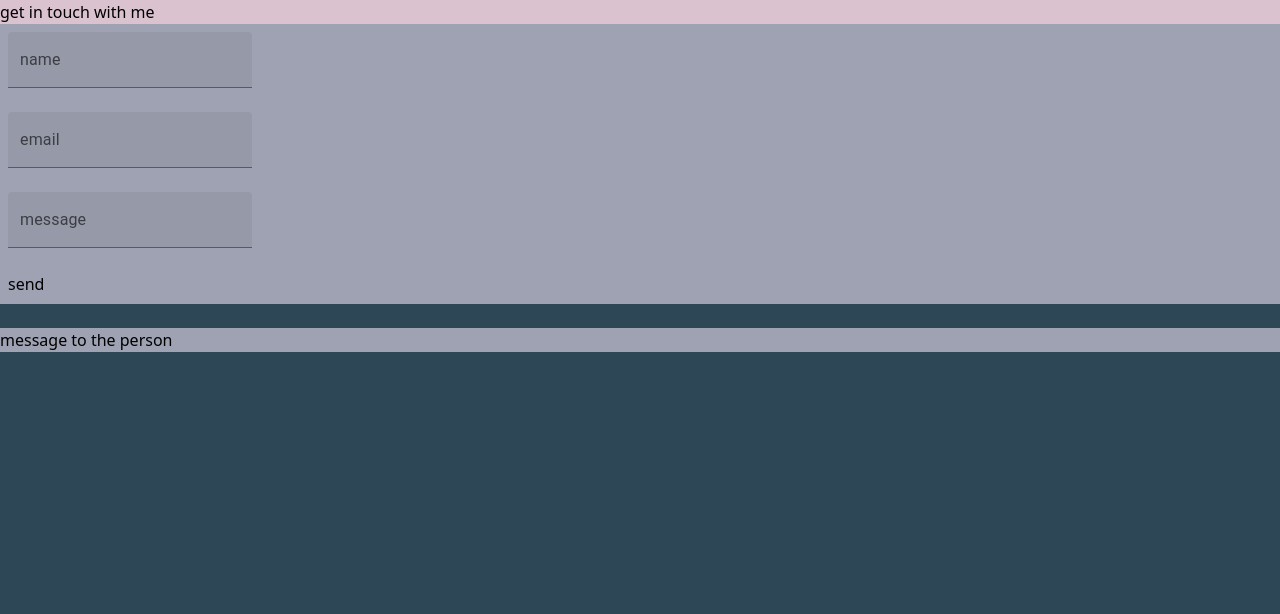
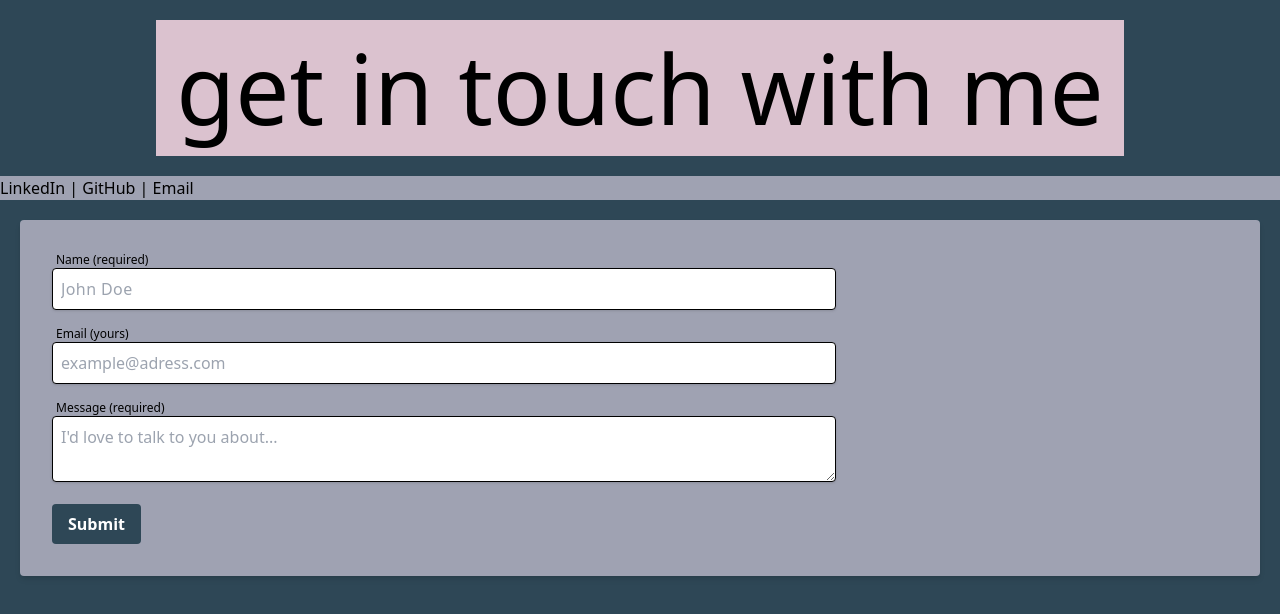
Before and after one commit to Thirteenhelens/testPersonalSite, a React (Create React App) app in the folder updatedpersonalsite/: page /ContactMe in a window 1280 px wide. Shown: the top 614 px of the page. Built offline with nearby package versions, Linux system fonts and the light colour scheme.

Commit message:
added form functionality (sends me an email upon completion) and a tad bit of styling

```diff
--- a/updatedpersonalsite/package.json
+++ b/updatedpersonalsite/package.json
@@ -9,6 +9,7 @@
     "@testing-library/jest-dom": "^5.16.4",
     "@testing-library/react": "^13.2.0",
     "@testing-library/user-event": "^13.5.0",
+    "emailjs-com": "^3.2.0",
     "react": "^18.1.0",
     "react-dom": "^18.1.0",
     "react-router-dom": "^6.3.0",
--- a/updatedpersonalsite/src/App/App.css
+++ b/updatedpersonalsite/src/App/App.css
@@ -482,6 +482,42 @@ Ensure the default browser behavior of the `hidden` attribute.
   pointer-events: none;
 }
 
+.m-5 {
+  margin: 1.25rem;
+}
+
+.m-3 {
+  margin: 0.75rem;
+}
+
+.m-2 {
+  margin: 0.5rem;
+}
+
+.m-4 {
+  margin: 1rem;
+}
+
+.mb-4 {
+  margin-bottom: 1rem;
+}
+
+.mb-5 {
+  margin-bottom: 1.25rem;
+}
+
+.mb-3 {
+  margin-bottom: 0.75rem;
+}
+
+.mt-1 {
+  margin-top: 0.25rem;
+}
+
+.ml-1 {
+  margin-left: 0.25rem;
+}
+
 .grid {
   display: grid;
 }
@@ -498,8 +534,21 @@ Ensure the default browser behavior of the `hidden` attribute.
   width: 100vw;
 }
 
+.w-full {
+  width: 100%;
+}
+
+.w-2\/3 {
+  width: 66.666667%;
+}
+
 .cursor-pointer {
   cursor: pointer;
+}
+
+.appearance-none {
+  -webkit-appearance: none;
+          appearance: none;
 }
 
 .justify-items-center {
@@ -508,6 +557,14 @@ Ensure the default browser behavior of the `hidden` attribute.
 
 .gap-y-20 {
   row-gap: 5rem;
+}
+
+.rounded {
+  border-radius: 0.25rem;
+}
+
+.border {
+  border-width: 1px;
 }
 
 .bg-light {
@@ -535,6 +592,11 @@ Ensure the default browser behavior of the `hidden` attribute.
   background-color: rgb(22 38 46 / var(--tw-bg-opacity));
 }
 
+.bg-white {
+  --tw-bg-opacity: 1;
+  background-color: rgb(255 255 255 / var(--tw-bg-opacity));
+}
+
 .p-5 {
   padding: 1.25rem;
 }
@@ -551,12 +613,44 @@ Ensure the default browser behavior of the `hidden` attribute.
   padding: 0.5rem;
 }
 
+.p-8 {
+  padding: 2rem;
+}
+
+.px-8 {
+  padding-left: 2rem;
+  padding-right: 2rem;
+}
+
+.py-2 {
+  padding-top: 0.5rem;
+  padding-bottom: 0.5rem;
+}
+
+.px-3 {
+  padding-left: 0.75rem;
+  padding-right: 0.75rem;
+}
+
+.px-4 {
+  padding-left: 1rem;
+  padding-right: 1rem;
+}
+
 .pt-40 {
   padding-top: 10rem;
 }
 
 .pt-10 {
   padding-top: 2.5rem;
+}
+
+.pt-6 {
+  padding-top: 1.5rem;
+}
+
+.pb-8 {
+  padding-bottom: 2rem;
 }
 
 .text-center {
@@ -583,8 +677,26 @@ Ensure the default browser behavior of the `hidden` attribute.
   line-height: 1;
 }
 
+.text-sm {
+  font-size: 0.875rem;
+  line-height: 1.25rem;
+}
+
+.text-xs {
+  font-size: 0.75rem;
+  line-height: 1rem;
+}
+
 .font-bold {
   font-weight: 700;
+}
+
+.leading-tight {
+  line-height: 1.25;
+}
+
+.tracking-wide {
+  letter-spacing: 0.025em;
 }
 
 .text-white {
@@ -592,9 +704,58 @@ Ensure the default browser behavior of the `hidden` attribute.
   color: rgb(255 255 255 / var(--tw-text-opacity));
 }
 
+.shadow-md {
+  --tw-shadow: 0 4px 6px -1px rgb(0 0 0 / 0.1), 0 2px 4px -2px rgb(0 0 0 / 0.1);
+  --tw-shadow-colored: 0 4px 6px -1px var(--tw-shadow-color), 0 2px 4px -2px var(--tw-shadow-color);
+  box-shadow: var(--tw-ring-offset-shadow, 0 0 #0000), var(--tw-ring-shadow, 0 0 #0000), var(--tw-shadow);
+}
+
+.shadow {
+  --tw-shadow: 0 1px 3px 0 rgb(0 0 0 / 0.1), 0 1px 2px -1px rgb(0 0 0 / 0.1);
+  --tw-shadow-colored: 0 1px 3px 0 var(--tw-shadow-color), 0 1px 2px -1px var(--tw-shadow-color);
+  box-shadow: var(--tw-ring-offset-shadow, 0 0 #0000), var(--tw-ring-shadow, 0 0 #0000), var(--tw-shadow);
+}
+
 .hover\:bg-light:hover {
   --tw-bg-opacity: 1;
   background-color: rgb(159 162 178 / var(--tw-bg-opacity));
+}
+
+.hover\:bg-dark:hover {
+  --tw-bg-opacity: 1;
+  background-color: rgb(46 71 86 / var(--tw-bg-opacity));
+}
+
+.hover\:bg-lighter:hover {
+  --tw-bg-opacity: 1;
+  background-color: rgb(219 194 207 / var(--tw-bg-opacity));
+}
+
+.hover\:text-white:hover {
+  --tw-text-opacity: 1;
+  color: rgb(255 255 255 / var(--tw-text-opacity));
+}
+
+.hover\:text-darker:hover {
+  --tw-text-opacity: 1;
+  color: rgb(22 38 46 / var(--tw-text-opacity));
+}
+
+.hover\:shadow-md:hover {
+  --tw-shadow: 0 4px 6px -1px rgb(0 0 0 / 0.1), 0 2px 4px -2px rgb(0 0 0 / 0.1);
+  --tw-shadow-colored: 0 4px 6px -1px var(--tw-shadow-color), 0 2px 4px -2px var(--tw-shadow-color);
+  box-shadow: var(--tw-ring-offset-shadow, 0 0 #0000), var(--tw-ring-shadow, 0 0 #0000), var(--tw-shadow);
+}
+
+.hover\:shadow-lg:hover {
+  --tw-shadow: 0 10px 15px -3px rgb(0 0 0 / 0.1), 0 4px 6px -4px rgb(0 0 0 / 0.1);
+  --tw-shadow-colored: 0 10px 15px -3px var(--tw-shadow-color), 0 4px 6px -4px var(--tw-shadow-color);
+  box-shadow: var(--tw-ring-offset-shadow, 0 0 #0000), var(--tw-ring-shadow, 0 0 #0000), var(--tw-shadow);
+}
+
+.focus\:outline-none:focus {
+  outline: 2px solid transparent;
+  outline-offset: 2px;
 }
 
 @media (min-width: 640px) {
@@ -617,3 +778,9 @@ Ensure the default browser behavior of the `hidden` attribute.
             column-gap: 2rem;
   }
 }
+
+@media (min-width: 1280px) {
+  .xl\:w-96 {
+    width: 24rem;
+  }
+}
--- a/updatedpersonalsite/src/ContactPage/ContactPage.jsx
+++ b/updatedpersonalsite/src/ContactPage/ContactPage.jsx
@@ -1,72 +1,107 @@
 import { useState } from "react";
-import { TextField } from "@mui/material";
+import { send } from "emailjs-com";
+import { Link } from "react-router-dom";
 
 export default function ContactPage() {
-  const formSmile = {
-    name: "",
-    email: "",
+  const [toSend, setToSend] = useState({
     message: "",
-  };
-
-  const [contactForm, setContactForm] = useState({
-    name: "",
-    email: "",
-    message: "",
+    reply_to: "",
+    from_name: "",
   });
 
   const onSubmit = (e) => {
     e.preventDefault();
-    console.log(contactForm);
-    setContactForm(formSmile);
+    send("service_s9r3irg", "template_5solhag", toSend, "7JYskOlEaA9qey4im")
+      .then((response) => {
+        console.log("SUCCESS!", response.status, response.text);
+      })
+      .catch((err) => {
+        console.log("FAILED...", err);
+      });
+    setToSend({ message: "", reply_to: "", from_name: "" });
+  };
+
+  const handleChange = (e) => {
+    setToSend({ ...toSend, [e.target.name]: e.target.value });
   };
 
   return (
     <div id="contactContainer" class="bg-dark w-screen h-screen">
-      <div id="header" class="bg-lighter">
-        <p>get in touch with me</p>
+      <div class="p-5 grid justify-items-center">
+        <div />
+        <div id="header" class="p-5 bg-lighter text-center">
+          <Link to="/Home">
+            <h1 class="text-8xl">get in touch with me</h1>
+          </Link>
+        </div>
+        <div />
       </div>
 
-      <div id="contactForm" class="bg-light p-2">
-        <form onSubmit={onSubmit}>
-          <TextField
-            type="text"
-            label="name"
-            variant="filled"
-            value={contactForm.name}
-            onChange={(e) => {
-              setContactForm({ name: e.target.value });
-            }}
-          />
-          <br />
-          <br />
-          <TextField
-            label="email"
-            variant="filled"
-            value={contactForm.email}
-            onChange={(e) => {
-              setContactForm({ email: e.target.value });
-            }}
-          />
-          <br />
-          <br />
-          <TextField
-            label="message"
-            variant="filled"
-            value={contactForm.message}
-            onChange={(e) => {
-              setContactForm({message: e.target.value});
-            }}
-          />
-          <br />
-          <br />
-          <button type="submit">send</button>
-        </form>
+      <div id="socials" class="bg-light">
+        <nav>
+          <a
+            target="_blank"
+            rel="noreferrer"
+            href="https://www.linkedin.com/in/jack-barrett02/"
+          >
+            {" "}
+            LinkedIn{" "}
+          </a>
+          |
+          <a
+            target="_blank"
+            rel="noreferrer"
+            href="https://github.com/Thirteenhelens"
+          >
+            {" "}
+            GitHub{" "}
+          </a>
+          |<a href="mailto:jbarrett1347@gmail.com"> Email </a>
+        </nav>
       </div>
 
-      <br />
-      <div id="msgTxt" class="bg-light">
-        <p>message to the person</p>
-      </div>
+      {/* <div id="gridForForm"> */}
+      <form onSubmit={onSubmit} class="bg-light shadow-md rounded p-8 m-5">
+        <div class="text-xs ml-1 pointer-events-none">Name (required)</div>
+        <input
+          required
+          type="text"
+          name="from_name"
+          placeholder="John Doe"
+          onChange={handleChange}
+          value={toSend.from_name}
+          class="form-control shadow border rounded w-2/3 p-2 mb-4 tracking-wide"
+        />
+
+        <div class="text-xs ml-1 pointer-events-none">Email (yours)</div>
+        <input
+          type="email"
+          name="reply_to"
+          value={toSend.reply_to}
+          onChange={handleChange}
+          placeholder="example@adress.com"
+          class="shadow border rounded w-2/3 p-2 mb-4"
+        />
+
+        <div class="text-xs ml-1 pointer-events-none">Message (required)</div>
+        <textarea
+          required
+          type="text"
+          name="message"
+          value={toSend.message}
+          onChange={handleChange}
+          class="shadow border rounded w-2/3 p-2 mb-4"
+          placeholder="I'd love to talk to you about..."
+        />
+        <br />
+        <button
+          type="submit"
+          class="font-bold py-2 px-4 rounded bg-dark text-white hover:shadow-lg hover:bg-lighter hover:text-darker"
+        >
+          Submit
+        </button>
+      </form>
+      {/* </div> */}
     </div>
   );
 }
```
Also changed, not shown: 1 other file (tests, documents, lock files or other folders).
